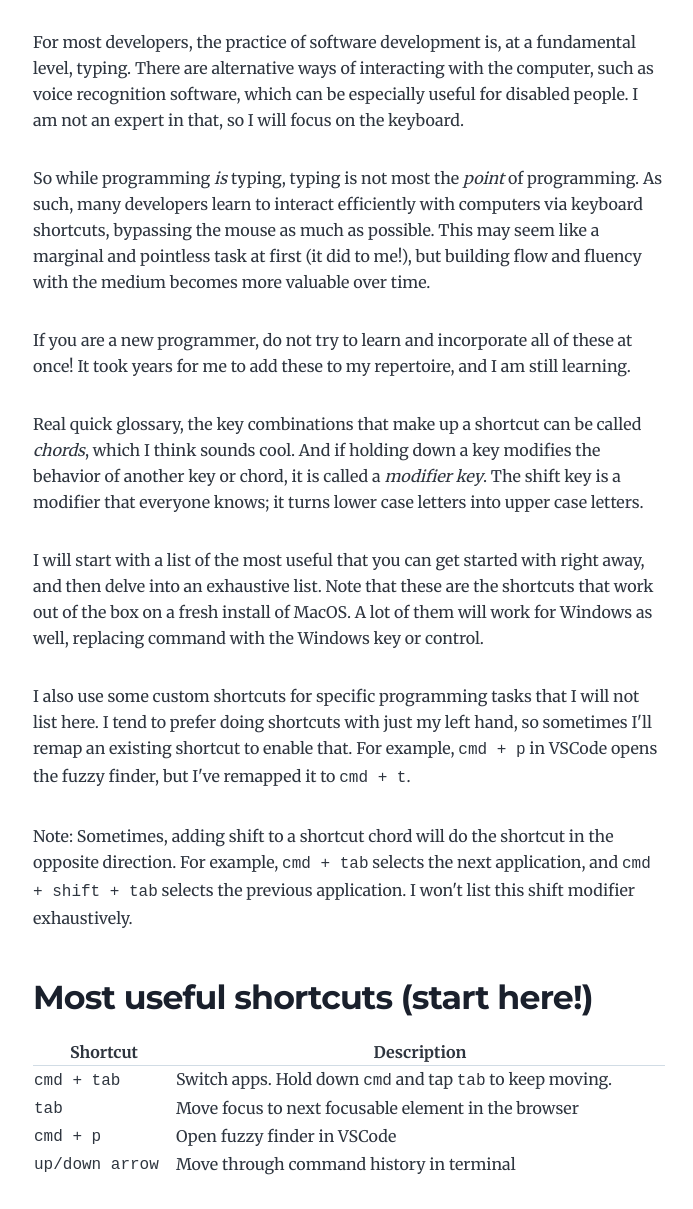
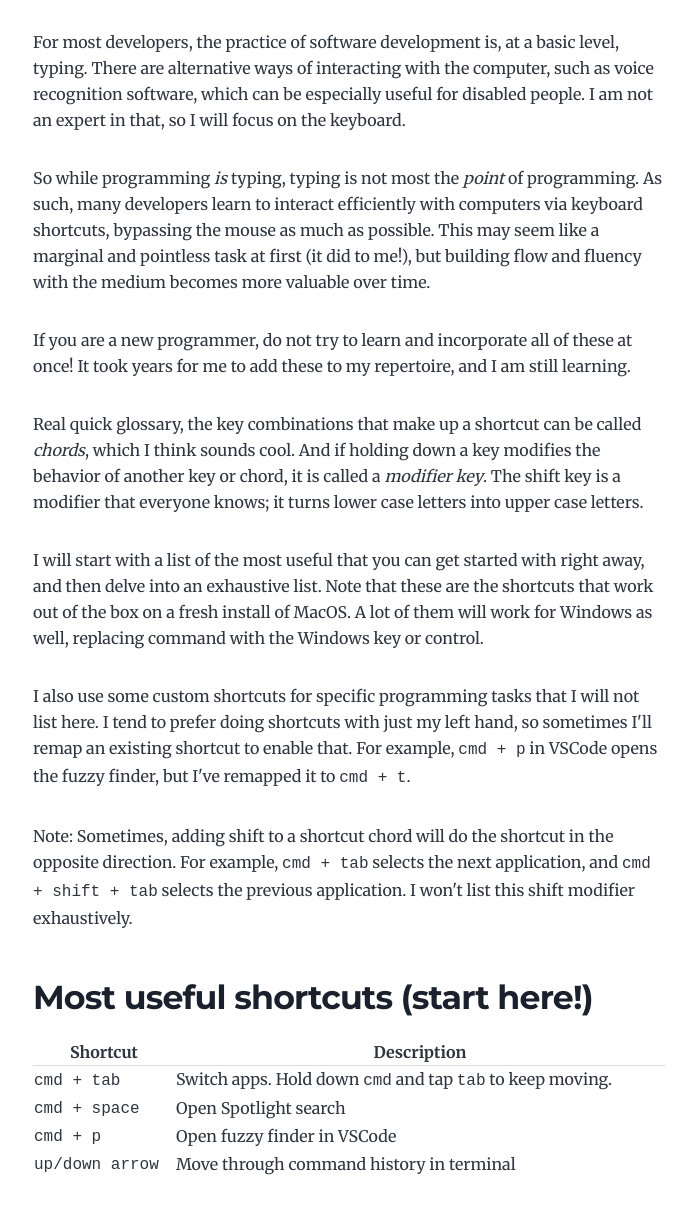
Before and after one commit to vcolavin/blog, a Gatsby site: page /2022/shortcuts/ in a window 1280 px wide. Shown: the part 211-1420 px from the top of the page, without its empty margins (291-984 px from the left). Built offline with nearby package versions, Linux system fonts and the light colour scheme; Gatsby itself is replaced by a stand-in of ours.

Commit message:
change most useful commands

```diff
--- a/content/blog/2022/shortcuts/index.md
+++ b/content/blog/2022/shortcuts/index.md
@@ -4,7 +4,7 @@ date: "2022-02-19"
 description: "They're not critical, but they're extremely useful"
 ---
 
-For most developers, the practice of software development is, at a fundamental level, typing. There are alternative ways of interacting with the computer, such as voice recognition software, which can be especially useful for disabled people. I am not an expert in that, so I will focus on the keyboard.
+For most developers, the practice of software development is, at a basic level, typing. There are alternative ways of interacting with the computer, such as voice recognition software, which can be especially useful for disabled people. I am not an expert in that, so I will focus on the keyboard.
 
 So while programming _is_ typing, typing is not most the _point_ of programming. As such, many developers learn to interact efficiently with computers via keyboard shortcuts, bypassing the mouse as much as possible. This may seem like a marginal and pointless task at first (it did to me!), but building flow and fluency with the medium becomes more valuable over time.
 
@@ -23,7 +23,7 @@ Note: Sometimes, adding shift to a shortcut chord will do the shortcut in the op
 | Shortcut        | Description                                                |
 | --------------- | ---------------------------------------------------------- |
 | `cmd + tab`     | Switch apps. Hold down `cmd` and tap `tab` to keep moving. |
-| `tab`           | Move focus to next focusable element in the browser        |
+| `cmd + space`   | Open Spotlight search                                      |
 | `cmd + p`       | Open fuzzy finder in VSCode                                |
 | `up/down arrow` | Move through command history in terminal                   |
 
```
